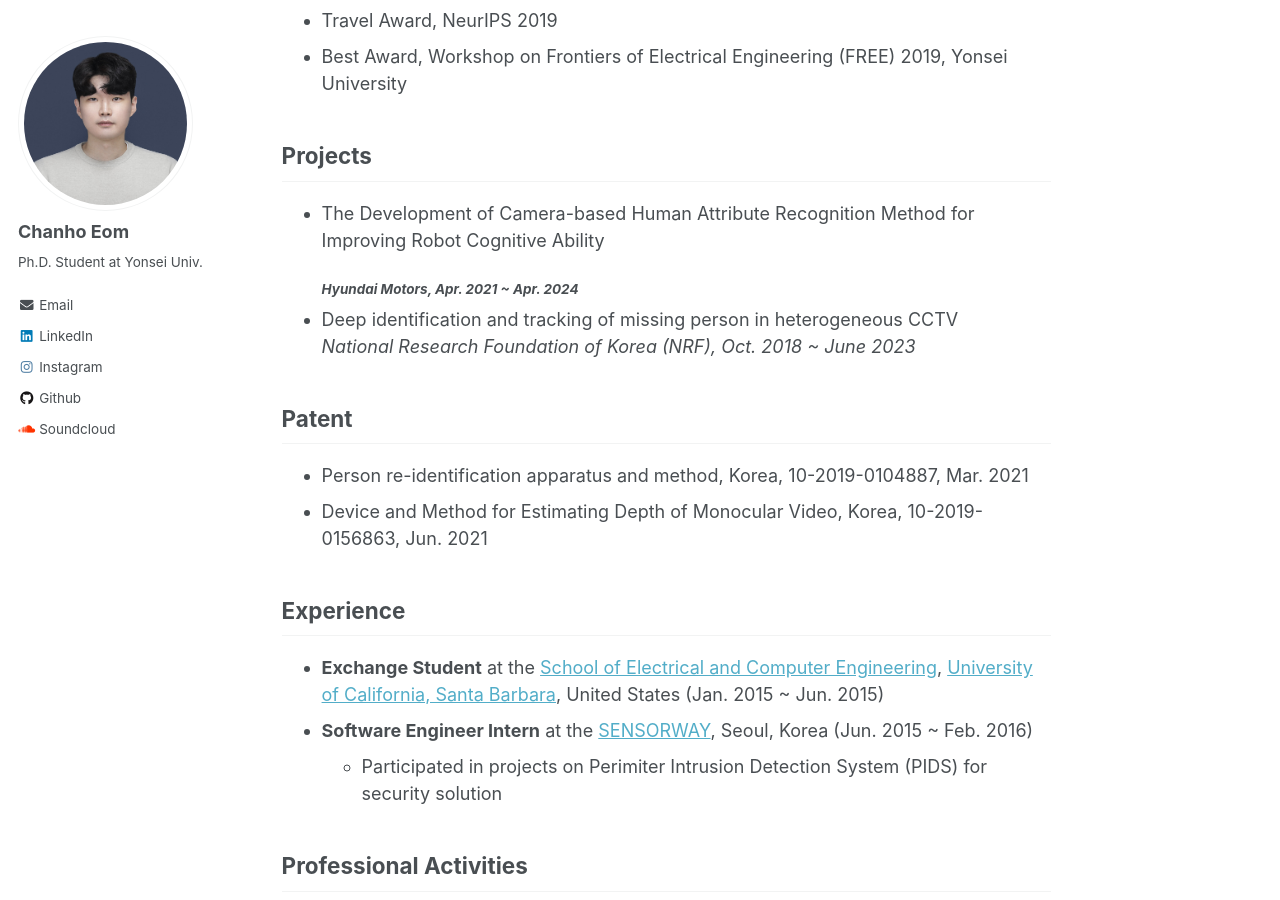
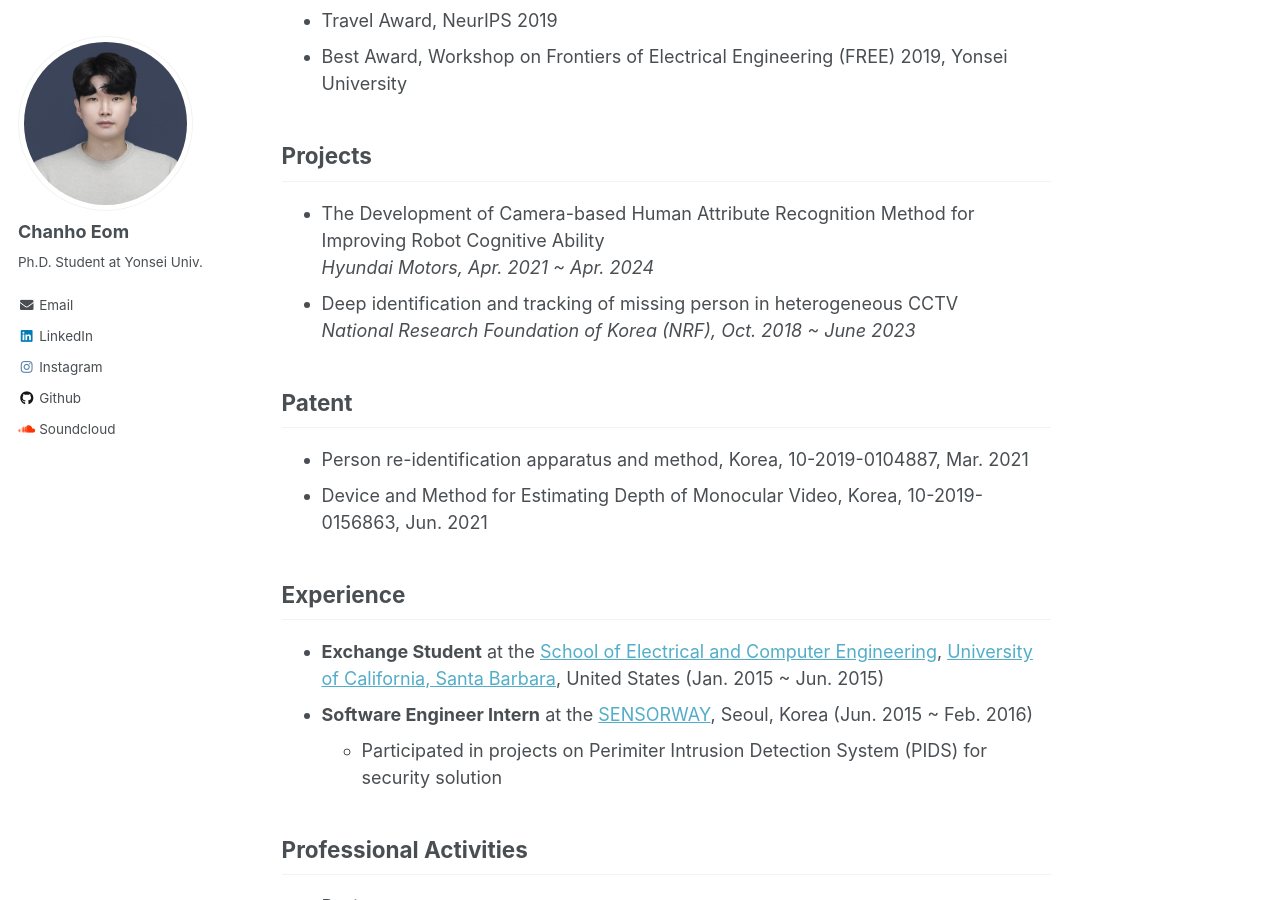
Before and after one commit to chanhoeom/chanhoEom.github.io, a Jekyll site: the page built from _pages/about.md, in a window 1280 px wide and 900 px high, scrolled down 1329 px. Built offline with Jekyll 4.4.1, drawn with Linux system fonts in a browser that asks for light colours.

```diff
--- a/_pages/about.md
+++ b/_pages/about.md
@@ -52,7 +52,7 @@ Chanho Eom, Hyunjong Park, and Bumsub Ham
 
 ## Projects
 * The Development of Camera-based Human Attribute Recognition Method for Improving Robot Cognitive Ability
-###### *Hyundai Motors, Apr. 2021 ~ Apr. 2024*
+*Hyundai Motors, Apr. 2021 ~ Apr. 2024*
 * Deep identification and tracking of missing person in heterogeneous CCTV
 *National Research Foundation of Korea (NRF), Oct. 2018 ~ June 2023*
 
```
